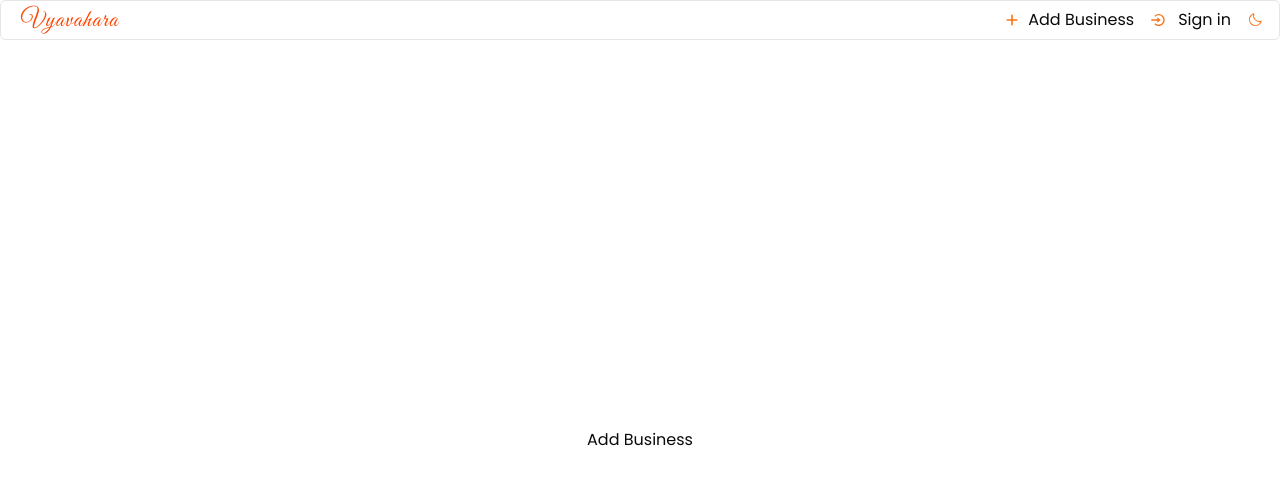
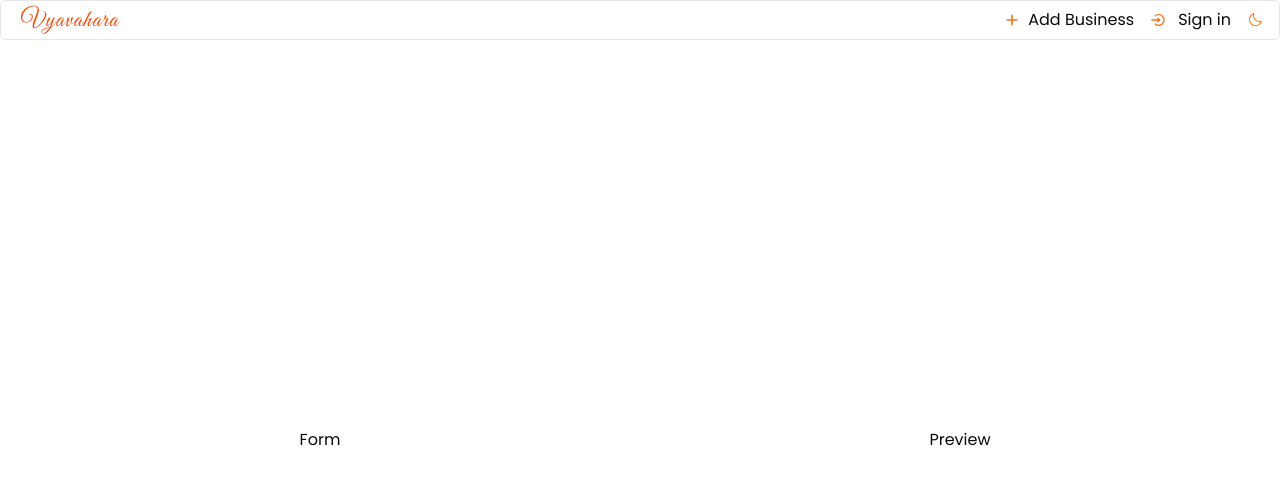
Before and after one commit to Nimira43/Vyavahara, a Next.js app: page /business/add in a window 1280 px wide. Shown: the top 484 px of the page. Built offline with nearby package versions, Linux system fonts and the light colour scheme; no server answers.

Commit message:
Setting up the layout of the Add Business page

```diff
--- a/app/business/add/page.tsx
+++ b/app/business/add/page.tsx
@@ -1,5 +1,8 @@
 export default function AddBusiness() {
   return (
-    <div className='flex justify-center items-center h-screen'>Add Business</div>
+    <div className='flex flex-col lg:flex-row h-screen'>
+      <div className='flex flex-col lg:w-1/2 p-4 lg:order-last lg:flex lg:justify-center lg:items-center'>Preview</div>
+      <div className='flex flex-col lg:w-1/2 p-4 lg:order-first lg:flex lg:justify-center lg:items-center'>Form</div>
+    </div>
   )
 }
```
